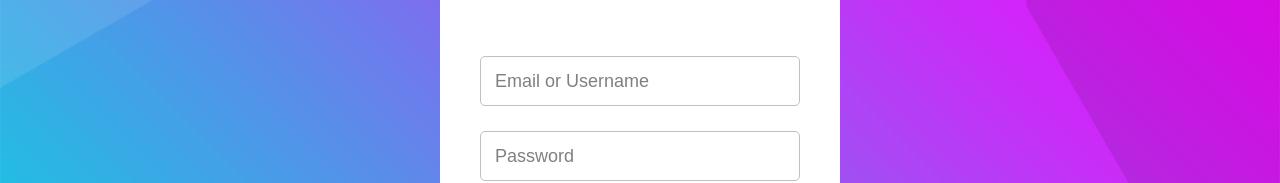
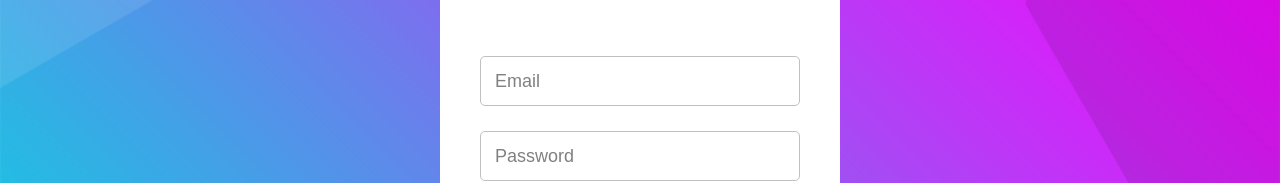
Before and after one commit to amr237/login-form, a plain HTML site: page index.html in a window 1280 px wide. Shown: the part 202-385 px from the top of the page. Drawn offline with nearby package versions, Linux system fonts and the light colour scheme.

Commit message:
change email label

```diff
--- a/index.html
+++ b/index.html
@@ -12,7 +12,7 @@
       <form>
         <div class="input-field">
           <input type="text" required>
-          <label>Email or Username</label>
+          <label>Email</label>
         </div>
         <div class="input-field">
           <input class="pswrd" type="password" required>
```
